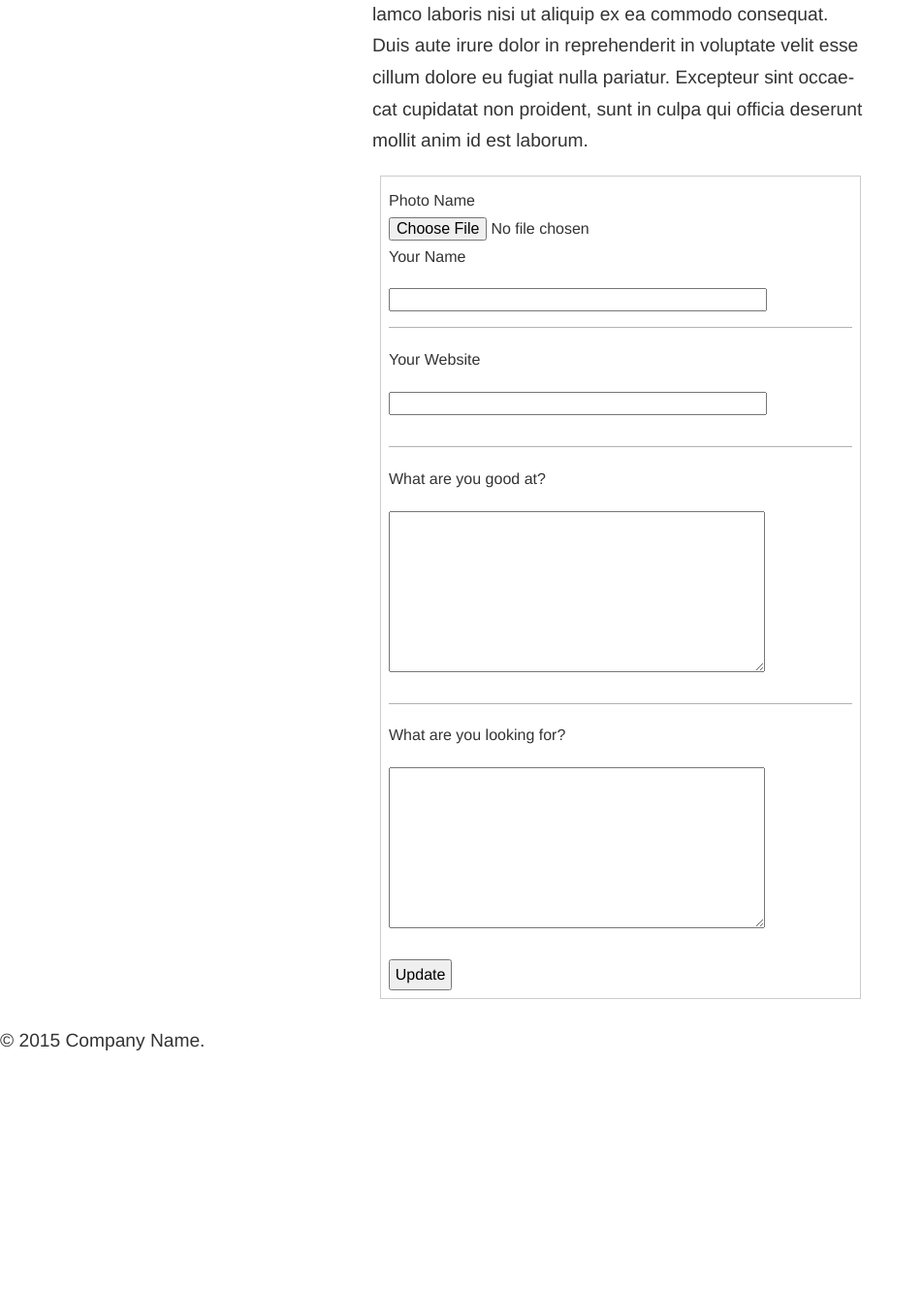
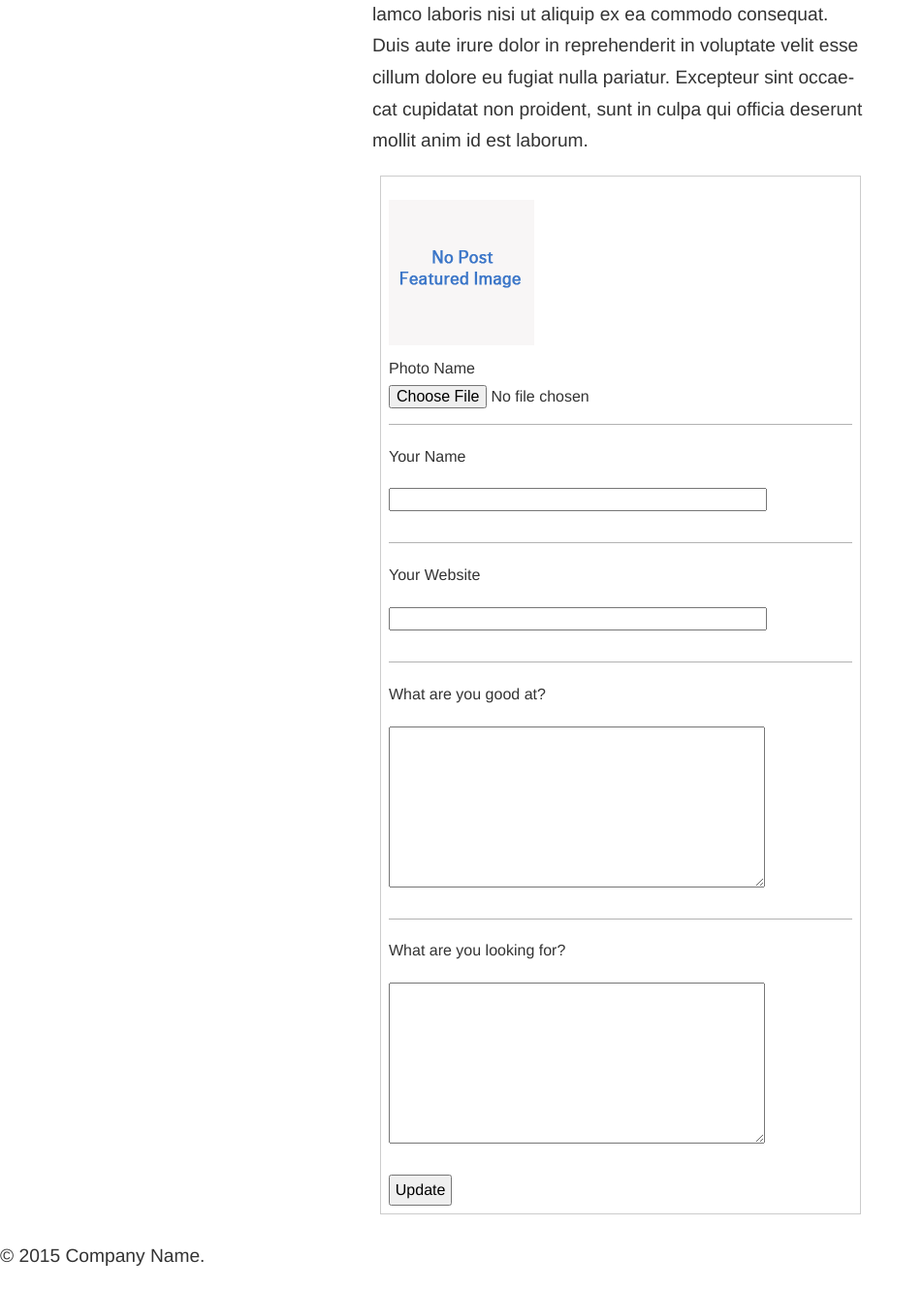
Before and after one commit to andrewwoods/labs, a PHP site: page /offline-app/index.php in a window 1280 px wide. Shown: the part 230-1561 px from the top of the page at 97% size, without its empty margins (0-952 px from the left). Before the commit the page ends 1313 px from the top, so only its background shows below. Run offline with PHP 8.4, Linux system fonts and the light colour scheme.

Commit message:
Add missing field class to divs
To help with consistency of styling.
Add default profile image.

```diff
--- a/offline-app/profile-form.php
+++ b/offline-app/profile-form.php
@@ -1,11 +1,12 @@
 
 <form action="/your/path" method="post" accept-charset="utf-8">
 
-	<div>
+	<div class="field">
+		<img src="library/images/nothumb.gif" alt="Profile Photo" />
 		<label for="your-photo">Photo Name</label>
 		<input type="file" id="your-photo" name="your_photo" value="">
 	</div>
-	<div>
+	<div class="field">
 		<label for="your-name">Your Name</label>
 		<input type="text" id="your-name" name="your_name" value="">
 	</div>
```
